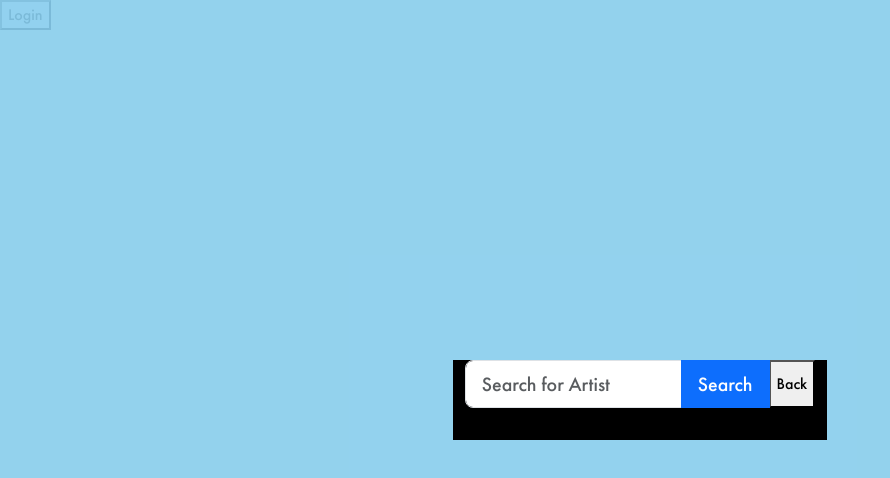
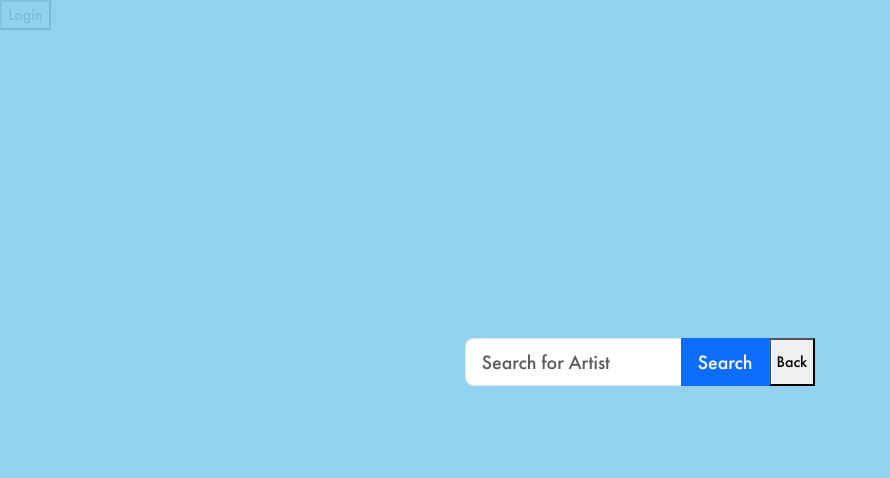
Before and after one commit to hcp-uw/rhythmix, a React (Create React App) app: page / in a window 1280 px wide. Both pictures are taken after a click on the button 960 px from the left and 320 px from the top of the page. Shown: the top 478 px of the page, without its empty margins (0-890 px from the left). Built offline with nearby package versions, Linux system fonts and the light colour scheme; a web font is replaced by a local one.

Commit message:
css changes in songmatch

```diff
--- a/src/SongMatch/SongMatch.tsx
+++ b/src/SongMatch/SongMatch.tsx
@@ -91,7 +91,7 @@ export class SongMatch extends Component<SongMatchProps, SongMatchState> {
 
     renderStartPage = (): JSX.Element => {
         return (
-            <div className="App">
+            <div className="divider">
                 <Container>
                     <InputGroup className="mb-3" size="lg">
                     <FormControl
@@ -129,12 +129,12 @@ export class SongMatch extends Component<SongMatchProps, SongMatchState> {
                     </Row>
                 </Container> */}
 
-                <Container>
+                <Container className="large-container">
                     <Row className="mx-2 row row-cols-6">
 
                         {this.state.songResults.map( (song, i) => {
                             return (
-                            <Card>
+                            <Card className="large-card">
                                 <Card.Img src={song.album.images[0].url}/>
                                 <Card.Body>
                                 <Card.Title>{song.name}</Card.Title>
@@ -163,7 +163,6 @@ export class SongMatch extends Component<SongMatchProps, SongMatchState> {
                         })}
                     </Row>
                 </Container>
-
 
                 </div>
         )
@@ -295,7 +294,7 @@ export class SongMatch extends Component<SongMatchProps, SongMatchState> {
                 'Authorization': 'Bearer ' + accessToken
             }
         }
-        var songID = await fetch('https://api.spotify.com/v1/search?q=' + this.state.currentSearch + '&type=track&limit=10', searchParameters)
+        var songID = await fetch('https://api.spotify.com/v1/search?q=' + this.state.currentSearch + '&type=track&limit=50', searchParameters)
             .then(response => response.json())
             // .then(data => console.log(data))  // FOR QUERY TESTING
             .then(data => {this.setState({songResults: data.tracks.items})})
--- a/src/SongMatch/index.css
+++ b/src/SongMatch/index.css
@@ -7,8 +7,9 @@ body {
     -moz-osx-font-smoothing: grayscale;
   }
 
-
-
+  /*.divider{
+    overflow-y: scroll;
+  }*/
 
   .background {
     position: fixed; /* or absolute */
@@ -16,14 +17,76 @@ body {
     left: 50%;
     transform: translate(-50%, -50%);
     background-color: rgb(137, 207, 240, 0.9);
-    width: 1600px; /* Adjust width as needed */
-    height: 800px; /* Adjust height as needed */
+    width: 100%; /* Adjust width as needed */
+    height: 100%; /* Adjust height as needed */
     display: flex; /* Add this if you want to center content horizontally */
     justify-content: center; /* Add this if you want to center content horizontally */
     align-items: center; /* Add this if you want to center content vertically */
+    overflow-y: scroll;
   }
 
+.large-container {
+  overflow-x: hidden;
+  max-height: 600px;
+  padding: 20px;
+}
 
+.row {
+  flex-wrap: wrap;
+}
+
+/*.album-grid {
+  display: flex;
+  flex-wrap: wrap;
+  gap: 20px; /* Space between cards
+  justify-content: center;
+  padding: 20px;
+  background-color: #ffffff; /* White background for cards
+  border-radius: 8px;
+}
+
+.album-card {
+  background-color: #ffffff;
+  border: 1px solid #ddd;
+  border-radius: 8px;
+  box-shadow: 0 2px 4px rgba(0, 0, 0, 0.1);
+  overflow: hidden;
+  width: 200px; /* Fixed width for consistency
+  margin-bottom: 20px;
+  text-align: center;
+  transition: transform 0.3s ease;
+}
+
+.album-card:hover {
+  transform: scale(1.05);
+}
+
+.album-card img {
+  width: 100%;
+  height: auto;
+  border-bottom: 1px solid #ddd;
+}
+
+.album-card .title {
+  padding: 10px;
+  font-weight: bold;
+}
+
+.album-card .add-button {
+  display: block;
+  margin: 10px auto;
+  padding: 5px 10px;
+  background-color: #007bff;
+  color: #ffffff;
+  border: none;
+  border-radius: 4px;
+  cursor: pointer;
+  transition: background-color 0.3s ease;
+}
+
+.album-card .add-button:hover {
+  background-color: #0056b3;
+}*/
 
 .small-container {
     position: fixed;
@@ -31,7 +94,7 @@ body {
     width: 100%; /* Make it span the full width */
     max-height: 150px; /* Set a maximum height */
     overflow-x: auto; /* Enable horizontal scrolling */
-    overflow-y: hidden; /* Hide vertical overflow */
+    overflow-y: auto; /* Hide vertical overflow */
     white-space: nowrap; /* Prevent items from wrapping */
     background-color: rgba(255, 255, 255, 0.9); /* Optional: background color with transparency */
     border-top: 1px solid #ddd; /* Optional: top border */
@@ -43,3 +106,11 @@ body {
     width: 100px; /* Adjust as needed */
     margin-right: 10px; /* Space between cards */
 }
+
+.large-container {
+  margin-bottom: 20px;
+}
+
+.full-container {
+  overflow-y: auto;
+}
```
